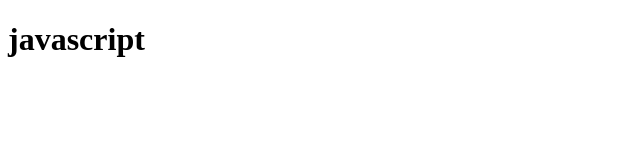
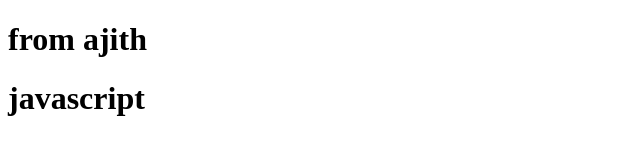
Before and after one commit to AthishBoopathi/OneRepo, a plain HTML site: page index.html in a window 1280 px wide. Shown: the whole page, without its empty margins (0-640 px from the left). Drawn offline with Linux system fonts and the light colour scheme.

Commit message:
Update index.html

```diff
--- a/index.html
+++ b/index.html
@@ -6,6 +6,8 @@
     <title>Document</title>
 </head>
 <body>
+
+    <h1>from ajith<h1>
     <h1>javascript</h1>
 
 </body>
```
